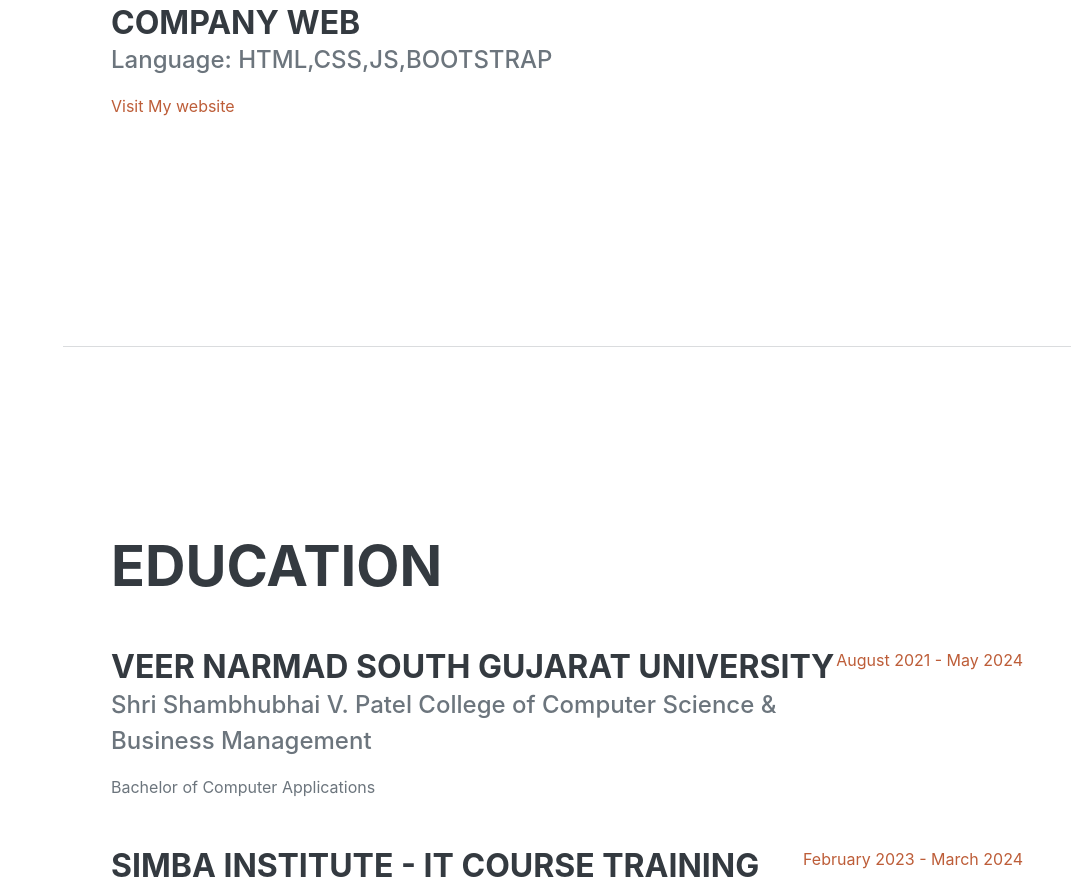
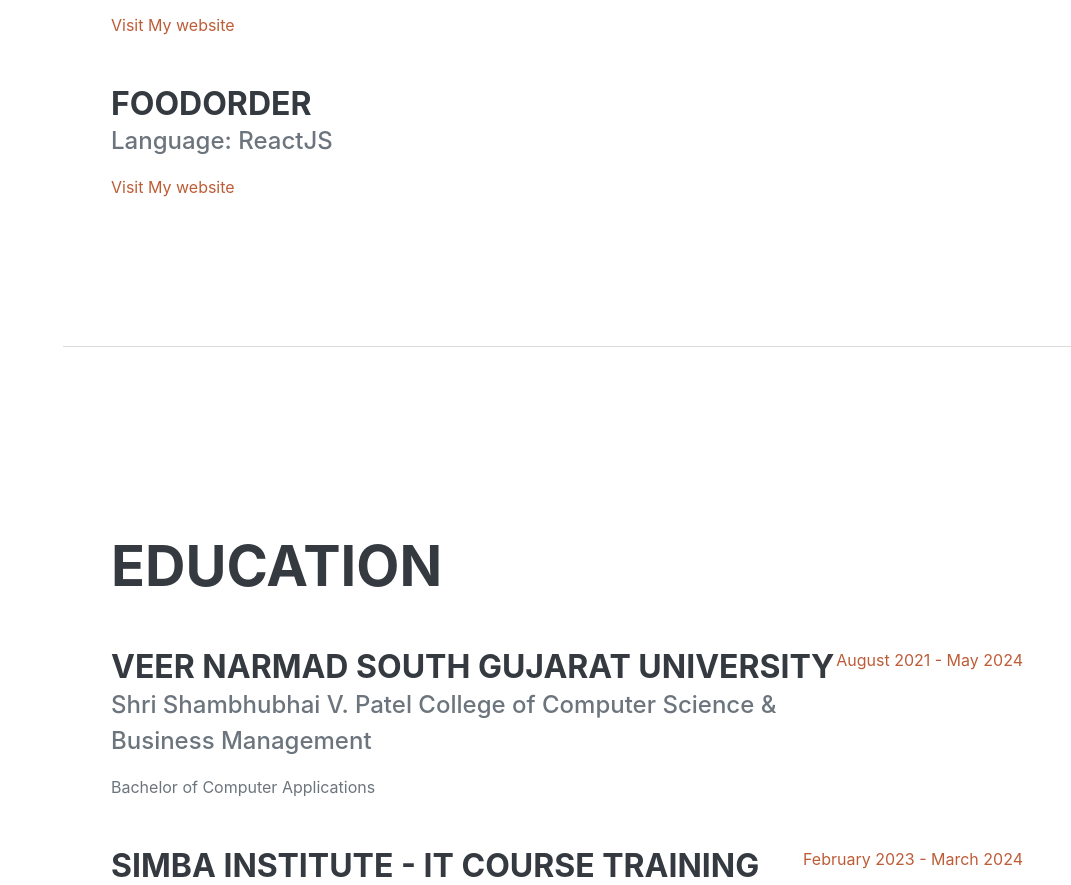
Before and after one commit to hitenvekariya22/portfolio, a plain HTML site: page index.html in a window 1280 px wide. Shown: the part 1255-2140 px from the top of the page, without its empty margins (209-1280 px from the left). Drawn offline with nearby package versions, Linux system fonts and the light colour scheme; a web font is replaced by a local one.

Commit message:
add link

```diff
--- a/index.html
+++ b/index.html
@@ -85,13 +85,14 @@
                         <a href="https://hv-company.netlify.app/" class="text-decoration-none">Visit My website</a>
                     </div>
                 </div>
-                <!-- <div class="d-flex flex-column flex-md-row justify-content-between mb-5">
+                <div class="d-flex flex-column flex-md-row justify-content-between mb-5">
                     <div class="flex-grow-1">
-                        <h3 class="mb-0">Breeze web</h3>
-                        <div class="subheading mb-3">Language: HTML,CSS,JS,BOOTSTRAP</div>
-                        <a href="https://hv-breeze.netlify.app/" class="text-decoration-none">Visit My website</a>
+                        <h3 class="mb-0">FoodOrder</h3>
+                        <div class="subheading mb-3">Language: ReactJS</div>
+                        <a href="https://react-foodorder-silk.vercel.app/home" class="text-decoration-none">Visit My
+                            website</a>
                     </div>
-                </div> -->
+                </div>
                 <!-- <div class="d-flex flex-column flex-md-row justify-content-between mb-5">
                     <div class="flex-grow-1">
                         <h3 class="mb-0">Junior Web Designer</h3>
```
